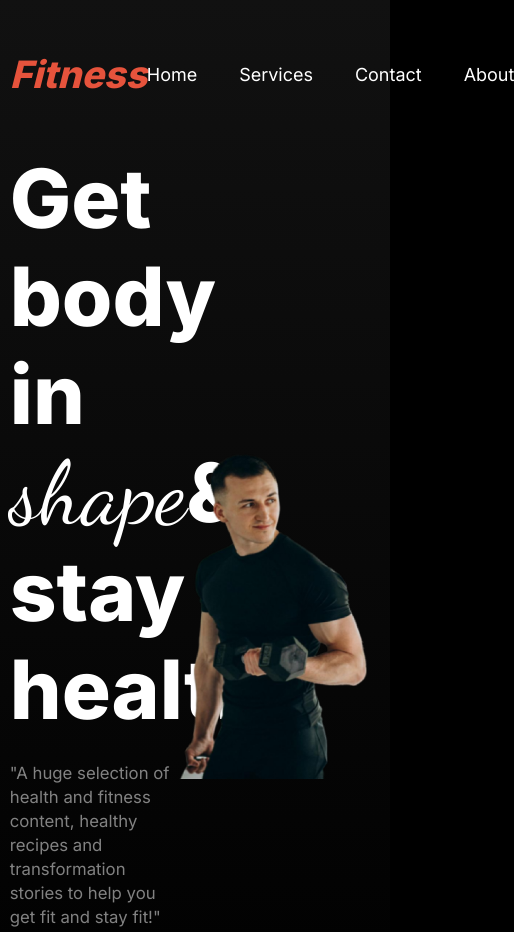
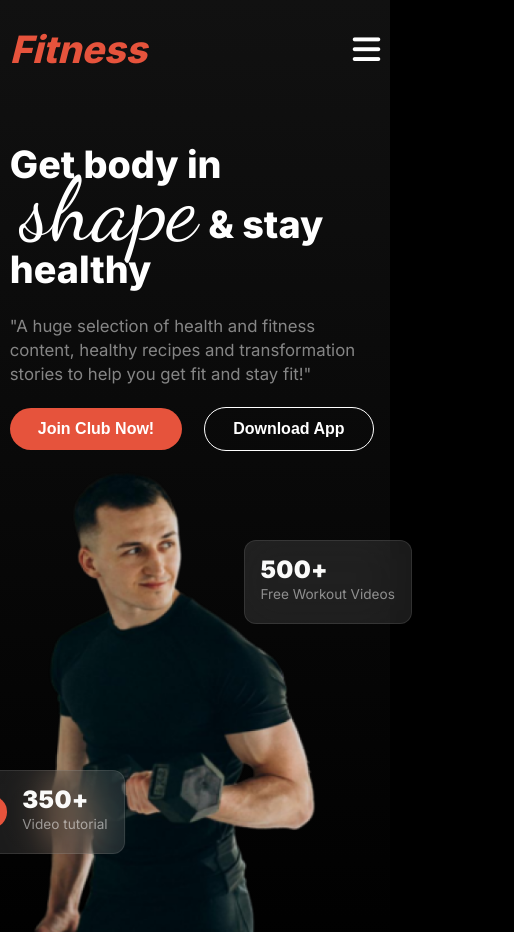
Before and after one commit to naabila/ph-assignment_2, a plain HTML site: page index.html in a window 390 px wide. Shown: the top 932 px of the page, 514 px wide, since content can reach past the window. Drawn offline with Linux system fonts and the light colour scheme.

Commit message:
hero section and responsive navigation done

```diff
--- a/css/responsive.css
+++ b/css/responsive.css
@@ -7,6 +7,39 @@
         font-size: 3.2rem;
         line-height: 4rem;
      }
+     /* navbar ==================== */
+     .nav-toggle-icon {
+        display: block;
+    }
+    .nav-right {
+        display: none;
+    }
+
+    /* hero section */
+    .hero-section {
+        margin-top: 4rem;
+        flex-direction: column;
+    }
+    .hero-left {
+        width: 100%;
+    }
+    h1.hero-heading{
+        font-size: 3.6rem;
+    }
+
+    .hero-img img{
+        max-width: 90%;
+    width: 90%;
+    }
+    .box-1 {
+        right: 70%;
+        bottom: 23%;
+
+    }
+    .box-2 {
+        top: 17%;
+        left: 64%;
+    }
      /* Habit section  */
      .habits {
         max-width: 50%;
@@ -33,6 +66,13 @@
     .service-content {
         padding: 2rem 0rem;
     }
+    /* team member section ================ */
+    .members{
+       padding: 1rem;
+       }
+    .single-member {
+         margin: 0 auto;
+    }
 
     .footer-content {
         flex-direction: column;
--- a/css/style.css
+++ b/css/style.css
@@ -131,7 +131,7 @@ nav.nav-bar{
     display: flex;
     justify-content: space-between;
     align-items: center;
-    height: 150px;
+    height: 100px;
 }
 .nav-items{
 display: flex;
@@ -151,33 +151,99 @@ a.nav-link:hover{
     background-color: var(--btn-color);
     border-radius: 46px;
 }
+.nav-toggle-icon {
+    display: none;
+}
+i.fa-solid.fa-bars {
+    font-size: 3rem;
+    color: #fff;
+}
+
+
 
 /* Hero section style start */
 .hero-section{
     display: flex;
-    justify-content: space-between;
+    justify-content: space-around;
     align-items: center;
 }
-.hero-left{
-    width: 45%;
+.hero-left {
+    width: 50%;
 }
 h1.hero-heading{
     color: var(--heading-color);
-    font-size: 7.8rem;
+    font-size: 7rem;
     font-weight: 800;
     line-height: 120%;
     text-align: left;
 
 }
-span.cursive{
+span.cursive {
     font-family: "Dancing Script", cursive;
     font-weight: 100;
+    margin: 0 11px;
     font-size: 8.5rem;
 }
 p.hero-text{
     font-size: 1.6rem;
     margin: 2rem 0;
 
+}
+.hero-right {
+    position: relative;
+}
+.hero-box {
+    border: 1px solid rgba(255, 255, 255, 0.1);
+    border-radius: 12px;
+    backdrop-filter: blur(20px);
+    background: rgba(255, 255, 255, 0.1);
+    display: flex;
+    justify-content: center;
+    align-items: center;
+    gap: 1.5rem;
+    height: 8rem;
+    width: 16rem;
+    padding: 0rem 1rem;
+
+}
+
+.ellipse {
+    width: 3rem;
+    height: 3rem;
+    background: var(--btn-color);
+    border-radius: 50%;
+}
+
+.box-content h6 {
+    color: rgb(250, 250, 249);
+    /* font-family: Inter; */
+    font-size: 24px;
+    font-weight: 900;
+    line-height: 24px;
+    letter-spacing: 0.3px;
+    text-align: left;
+}
+.box-content p {
+    font-size: 1.3rem;
+}
+.box-content p {
+    font-size: 1.3rem;
+}
+
+
+
+.box-1 {
+    position: absolute;
+    /* top: 1%; */
+    right: 70%;
+    bottom: 12%;
+    /* bottom: 16rem; */
+}
+
+.box-2 {
+    position: absolute;
+    top: 23%;
+    left: 64%;
 }
 
 /* ================== Habit section */
@@ -240,7 +306,8 @@ section.run-section {
     border-radius: 18px;
     background-image: url("../images/-1.jpg");
     background-size: cover;
-    background-repeat: n;
+    background-repeat: no-repeat;
+    margin-right: 4rem;
 
 }
 /* unique section===================================== */
@@ -279,7 +346,7 @@ section.Services-section{
 .members{
  display: grid;
 grid-template-columns: repeat(auto-fit, minmax(300px, 1fr));
- gap: 3rem;
+ gap: 1rem;
 border-radius: 18px;
 background: rgba(255, 255, 255, 0.1);
 padding: 2rem;
@@ -300,12 +367,12 @@ padding: 2rem;
     left: 4%;
 }
 
-.member-image {
+/* .member-image {
     border-radius: 18px;
     overflow: hidden;
-}
+} */
 
-.member-image img {
+img.member-image{
     border-radius: 18px;
     width: 365.67px;
     height: 272px;
--- a/index.html
+++ b/index.html
@@ -24,6 +24,9 @@
                         <li><a href="#" class="nav-link">About</a></li>
                     </ul>
                 </div>
+                <div class="nav-toggle-icon">
+                    <i class="fa-solid fa-bars"></i>
+                </div>
             </nav>
 
             <!-- Hero section -->
@@ -39,6 +42,20 @@
                 </div>
                 <div class="hero-right">
                     <div class="hero-img"><img src="./images/Images 2.png" alt="hero-image"></div>
+                    <div class="hero-box box-1">
+                        <div class="ellipse"></div>
+                        <div class="box-content">
+                            <h6>350+</h6>
+                            <p>Video tutorial</p>
+                        </div>
+                    </div>
+                    <div class="hero-box box-2">
+
+                        <div class="box-content">
+                            <h6>500+</h6>
+                            <p>Free Workout Videos</p>
+                        </div>
+                    </div>
                 </div>
              </div>
         </div>
@@ -240,9 +257,7 @@
             <div class="member-container">
                 <div class="members">
                     <div class="single-member">
-                        <div class="member-image">
-                            <img src="./images/trainer1.png" alt="trainer1">
-                        </div>
+                        <img class="member-image" src="./images/trainer1.png" alt="trainer1">
                         <div class="member-details">
                             <h4>Jerome Bell</h4>
                             <p>trainer</p>
@@ -250,9 +265,7 @@
                     </div>
                     <!-- member single -->
                     <div class="single-member">
-                        <div class="member-image">
-                            <img src="./images/trainer2.png" alt="trainer2">
-                        </div>
+                        <img class="member-image" src="./images/trainer2.png" alt="trainer2">
                         <div class="member-details">
                             <h4>Cameron Willi </h4>
                             <p>trainer</p>
@@ -260,9 +273,7 @@
                     </div>
                     <!-- member single -->
                     <div class="single-member">
-                        <div class="member-image">
-                            <img src="./images/trainer3.png" alt="trainer3">
-                        </div>
+                        <img class="member-image" src="./images/trainer3.png" alt="trainer3">
                         <div class="member-details">
                             <h4>Darell Steward</h4>
                             <p>trainer</p>
@@ -270,9 +281,7 @@
                     </div>
                     <!-- member single -->
                     <div class="single-member">
-                        <div class="member-image">
-                            <img src="./images/trainer4.png" alt="trainer4">
-                        </div>
+                        <img class="member-image" src="./images/trainer4.png" alt="trainer4">
                         <div class="member-details">
                             <h4>Dianna Russell</h4>
                             <p>trainer</p>
@@ -280,9 +289,7 @@
                     </div>
                     <!-- member single -->
                     <div class="single-member">
-                        <div class="member-image">
-                            <img src="./images/trainer5.png" alt="trainer5">
-                        </div>
+                        <img class="member-image" src="./images/trainer5.png" alt="trainer5">
                         <div class="member-details">
                             <h4>Cody Fisher</h4>
                             <p>trainer</p>
@@ -290,9 +297,7 @@
                     </div>
                     <!-- member single -->
                     <div class="single-member">
-                        <div class="member-image">
-                            <img src="./images/trainer6.png" alt="trainer6">
-                        </div>
+                        <img class="member-image" src="./images/trainer6.png" alt="trainer6">
                         <div class="member-details">
                             <h4>Therresa Webb</h4>
                             <p>trainer</p>
```
